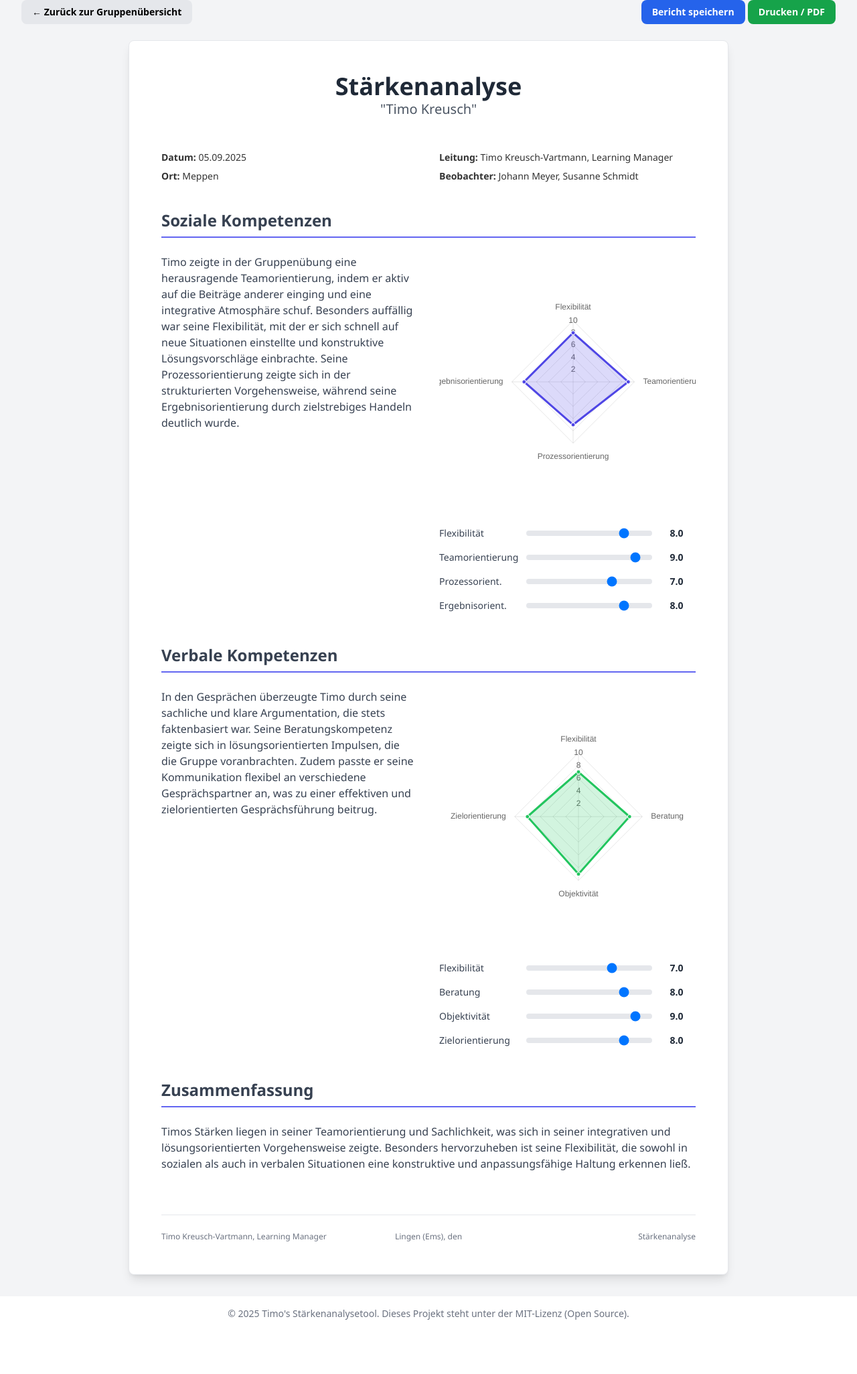
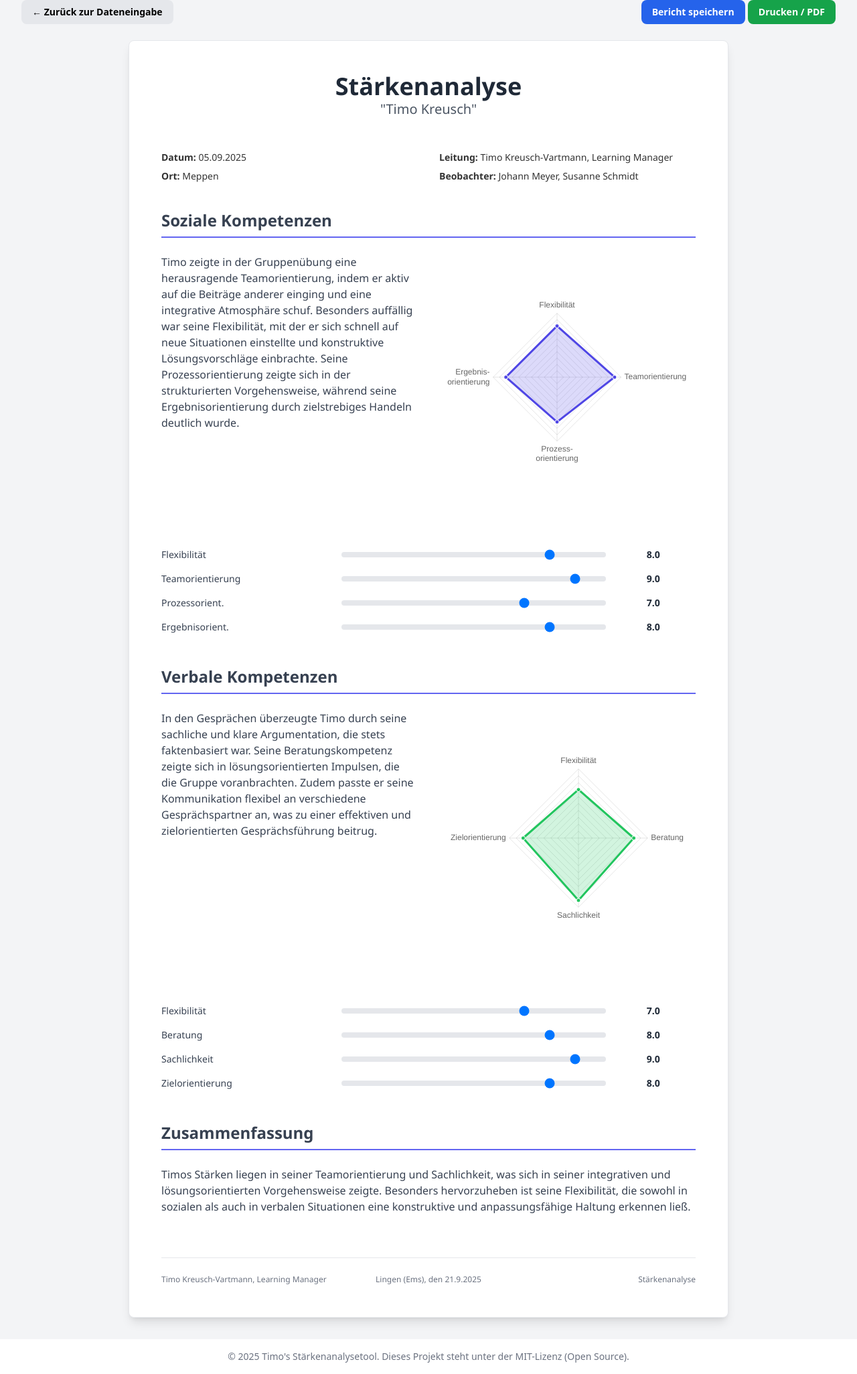
Before and after one commit to kreusch-vartmann/staerkenanalyse-app, a Flask app: page /participant/2/report in a window 1280 px wide. Shown: the part 120-2171 px from the top of the page at 67% size. Before the commit the page ends 2090 px from the top, so only its background shows below. Run offline with Flask 3, Linux system fonts and the light colour scheme; data comes from the database, SQL or seed files in the repository; both versions use the stored data as it was after the commit; some libraries are stand-ins or nearby versions.

Commit message:
design improvements

```diff
--- a/app.py
+++ b/app.py
@@ -303,7 +303,14 @@
     final_prompt = request.form.get('ki_prompt', '')
     ki_model = request.form.get('ki_model', 'mistral')
 
-    final_prompt = final_prompt.replace('{{name}}', participant.get('name', ''))
+    # Namen extrahieren und alle denkbaren Platzhalter ersetzen
+    full_name = participant.get('name', '')
+    first_name = full_name.split(' ')[0] if full_name else ''
+
+    final_prompt = final_prompt.replace('{{name}}', first_name)
+    final_prompt = final_prompt.replace('{{vorname}}', first_name)
+    final_prompt = final_prompt.replace('{{first_name}}', first_name) # Korrektur: Dieser Platzhalter wurde hinzugefügt
+    final_prompt = final_prompt.replace('{{ganzer_name}}', full_name)
 
     social_obs = request.form.get('social_observations', '')
     verbal_obs = request.form.get('verbal_observations', '')
--- a/templates/staerkenanalyse_bericht_vorlage3.html
+++ b/templates/staerkenanalyse_bericht_vorlage3.html
@@ -11,7 +11,7 @@
         color: #333;
     }
 
-    /* Stile für den Druck / PDF-Export */
+    /* Stile für den Druck / PDF-Export - DIESER BEREICH IST FINAL */
     @media print {
         body * {
             visibility: hidden;
@@ -25,23 +25,35 @@
             top: 0;
             width: 100%;
             margin: 0;
-            padding: 0;
             border: none;
             box-shadow: none;
+            padding: 2cm; /* Seitenränder für den Druck */
         }
-        .no-print {
-            display: none;
+        .no-print, .no-print * {
+            display: none !important;
         }
-        /* Seitenlayout für den Druck optimieren */
+        .toast {
+            display: none !important;
+        }
+        .chart-container {
+            display: flex;
+            justify-content: center;
+            align-items: center;
+        }
         @page {
             size: A4;
-            margin: 2cm;
+            margin: 0; /* Browser-Ränder entfernen */
         }
         h1, h2, h3 {
             page-break-after: avoid;
         }
         section {
             page-break-inside: avoid;
+            margin-top: 1.5cm;
+        }
+        /* Verhindert doppelten Abstand auf der ersten Seite */
+        #print-section > header + section {
+            margin-top: 0;
         }
     }
 </style>
@@ -49,8 +61,8 @@
 
 {% block content %}
 <div class="no-print mb-6 flex justify-between items-center">
-    <a href="{{ url_for('show_group_participants', group_id=group.id) }}" class="py-2 px-4 text-sm rounded-lg bg-gray-200 hover:bg-gray-300 font-semibold">
-        ← Zurück zur Gruppenübersicht
+    <a href="{{ url_for('show_data_entry', participant_id=participant.id) }}" class="py-2 px-4 text-sm rounded-lg bg-gray-200 hover:bg-gray-300 font-semibold">
+        ← Zurück zur Dateneingabe
     </a>
     <div>
         <button onclick="saveReport()" class="py-2 px-4 text-sm rounded-lg bg-blue-600 text-white font-semibold hover:bg-blue-700">Bericht speichern</button>
@@ -82,10 +94,11 @@
             <div class="prose max-w-none text-gray-700" contenteditable="true" id="social-text">
                 {{ ((participant.ki_texts or {}).social_text or 'Hier Text für soziale Kompetenzen einfügen...')|safe }}
             </div>
-            <div>
+            <div class="chart-container">
                 <canvas id="skChart"></canvas>
+            </div>
             <!-- Interaktive Schieberegler -->
-                <div class="mt-6 space-y-4 no-print">
+            <div class="md:col-span-2 mt-6 space-y-4 no-print">
                  <div class="grid grid-cols-6 items-center gap-2">
                     <label for="sk_flex" class="col-span-2 text-sm font-medium text-gray-700">Flexibilität</label>
                     <input type="range" id="sk_flex" min="0" max="10" step="0.5" value="{{ (participant.sk_ratings or {}).flexibility or 0 }}" oninput="updateValueAndChart(skChart, 0, this.value, 'sk_flex_val')" class="col-span-3 h-2 bg-gray-200 rounded-lg appearance-none cursor-pointer">
@@ -108,7 +121,6 @@
                 </div>
             </div>
         </div>
-        </div>
     </section>
 
     <!-- Verbale Kompetenzen -->
@@ -118,10 +130,11 @@
             <div class="prose max-w-none text-gray-700" contenteditable="true" id="verbal-text">
                 {{ ((participant.ki_texts or {}).verbal_text or 'Hier Text für verbale Kompetenzen einfügen...')|safe }}
             </div>
-            <div>
+            <div class="chart-container">
                 <canvas id="vkChart"></canvas>
+            </div>
             <!-- Interaktive Schieberegler -->
-                <div class="mt-6 space-y-4 no-print">
+            <div class="md:col-span-2 mt-6 space-y-4 no-print">
                 <div class="grid grid-cols-6 items-center gap-2">
                     <label for="vk_flex" class="col-span-2 text-sm font-medium text-gray-700">Flexibilität</label>
                     <input type="range" id="vk_flex" min="0" max="10" step="0.5" value="{{ (participant.vk_ratings or {}).flexibility or 0 }}" oninput="updateValueAndChart(vkChart, 0, this.value, 'vk_flex_val')" class="col-span-3 h-2 bg-gray-200 rounded-lg appearance-none cursor-pointer">
@@ -133,7 +146,7 @@
                     <span id="vk_cons_val" class="col-span-1 text-center text-sm font-semibold text-gray-800">{{ "%.1f"|format((participant.vk_ratings or {}).consulting or 0) }}</span>
                 </div>
                 <div class="grid grid-cols-6 items-center gap-2">
-                        <label for="vk_obj" class="col-span-2 text-sm font-medium text-gray-700">Objektivität</label>
+                    <label for="vk_obj" class="col-span-2 text-sm font-medium text-gray-700">Sachlichkeit</label>
                     <input type="range" id="vk_obj" min="0" max="10" step="0.5" value="{{ (participant.vk_ratings or {}).objectivity or 0 }}" oninput="updateValueAndChart(vkChart, 2, this.value, 'vk_obj_val')" class="col-span-3 h-2 bg-gray-200 rounded-lg appearance-none cursor-pointer">
                     <span id="vk_obj_val" class="col-span-1 text-center text-sm font-semibold text-gray-800">{{ "%.1f"|format((participant.vk_ratings or {}).objectivity or 0) }}</span>
                 </div>
@@ -141,7 +154,6 @@
                     <label for="vk_goal" class="col-span-2 text-sm font-medium text-gray-700">Zielorientierung</label>
                     <input type="range" id="vk_goal" min="0" max="10" step="0.5" value="{{ (participant.vk_ratings or {}).goal_orientation or 0 }}" oninput="updateValueAndChart(vkChart, 3, this.value, 'vk_goal_val')" class="col-span-3 h-2 bg-gray-200 rounded-lg appearance-none cursor-pointer">
                     <span id="vk_goal_val" class="col-span-1 text-center text-sm font-semibold text-gray-800">{{ "%.1f"|format((participant.vk_ratings or {}).goal_orientation or 0) }}</span>
-                    </div>
                 </div>
             </div>
         </div>
@@ -159,7 +171,7 @@
     <footer class="mt-16 pt-6 border-t text-xs text-gray-500">
         <div class="grid grid-cols-3 gap-4">
             <span>{{ group.leitung }}</span>
-            <span class="text-center">Lingen (Ems), den {{ current_date|datetimeformat('%d.%m.%Y') }}</span>
+            <span class="text-center">Lingen (Ems), den <span id="current-date-footer"></span></span>
             <span class="text-right">Stärkenanalyse</span>
         </div>
     </footer>
@@ -167,6 +179,9 @@
 
 <script>
     let skChart, vkChart;
+
+    // Setzt das aktuelle Datum im Footer per JavaScript
+    document.getElementById('current-date-footer').textContent = new Date().toLocaleDateString('de-DE');
 
     const initial_sk_ratings = {{ (participant.sk_ratings or {"flexibility": 0, "team_orientation": 0, "process_orientation": 0, "results_orientation": 0})|tojson|safe }};
     const initial_vk_ratings = {{ (participant.vk_ratings or {"flexibility": 0, "consulting": 0, "objectivity": 0, "goal_orientation": 0})|tojson|safe }};
@@ -181,7 +196,7 @@
                     pointLabels: { font: { size: 12 } },
                     suggestedMin: 0,
                     suggestedMax: 10,
-                    ticks: { stepSize: 2, backdropColor: 'transparent' }
+                    ticks: { display: false } // KORREKTUR: Diese Zeile blendet die Zahlen auf der Achse aus.
                 }
             },
             plugins: {
@@ -195,7 +210,7 @@
         type: 'radar',
         options: chartOptions.options,
         data: {
-            labels: ['Flexibilität', 'Teamorientierung', 'Prozessorientierung', 'Ergebnisorientierung'],
+            labels: ['Flexibilität', 'Teamorientierung', ['Prozess-', 'orientierung'], ['Ergebnis-', 'orientierung']],
             datasets: [{
                 label: 'Soziale Kompetenzen',
                 data: [initial_sk_ratings.flexibility, initial_sk_ratings.team_orientation, initial_sk_ratings.process_orientation, initial_sk_ratings.results_orientation],
@@ -216,7 +231,7 @@
         type: 'radar',
         options: chartOptions.options,
         data: {
-            labels: ['Flexibilität', 'Beratung', 'Objektivität', 'Zielorientierung'],
+            labels: ['Flexibilität', 'Beratung', 'Sachlichkeit', 'Zielorientierung'],
             datasets: [{
                 label: 'Verbale Kompetenzen',
                 data: [initial_vk_ratings.flexibility, initial_vk_ratings.consulting, initial_vk_ratings.objectivity, initial_vk_ratings.goal_orientation],
```
Also changed, not shown: database.db. Lines whose indentation alone changed are shown as unchanged.
